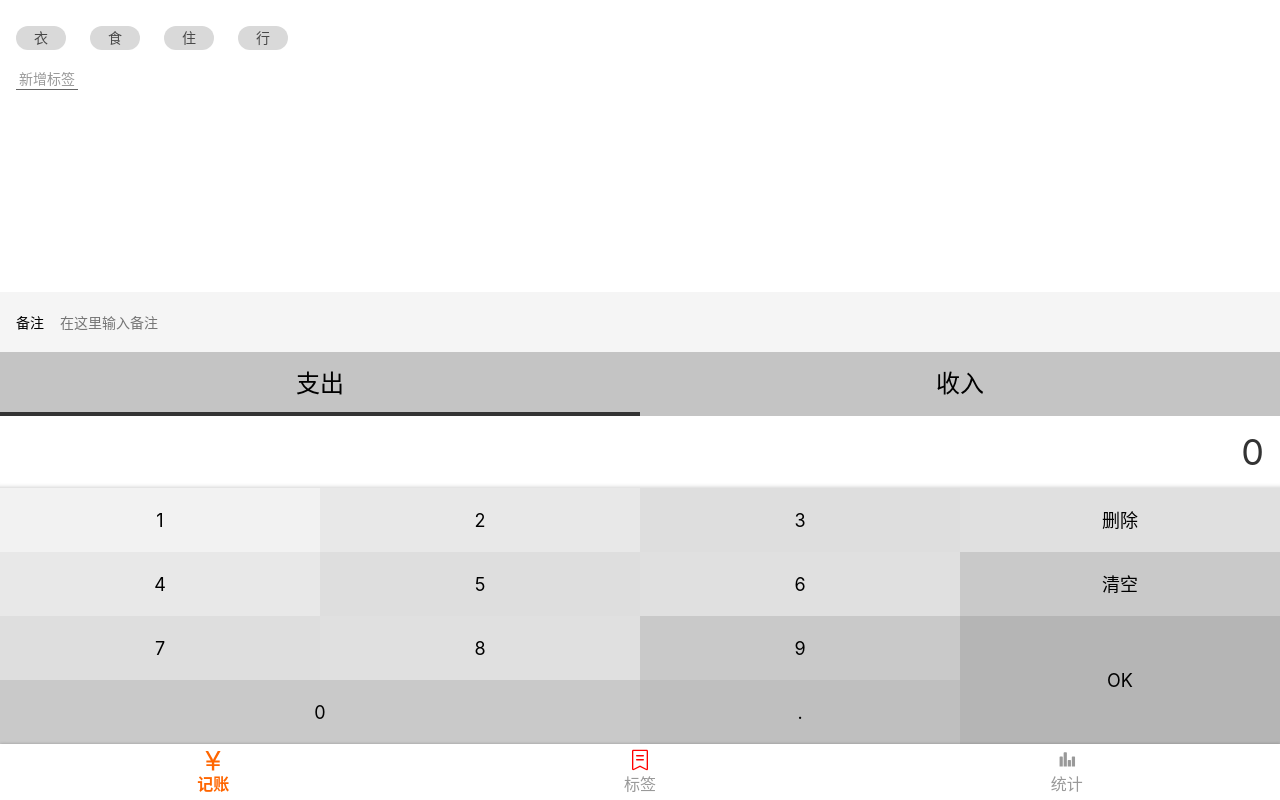
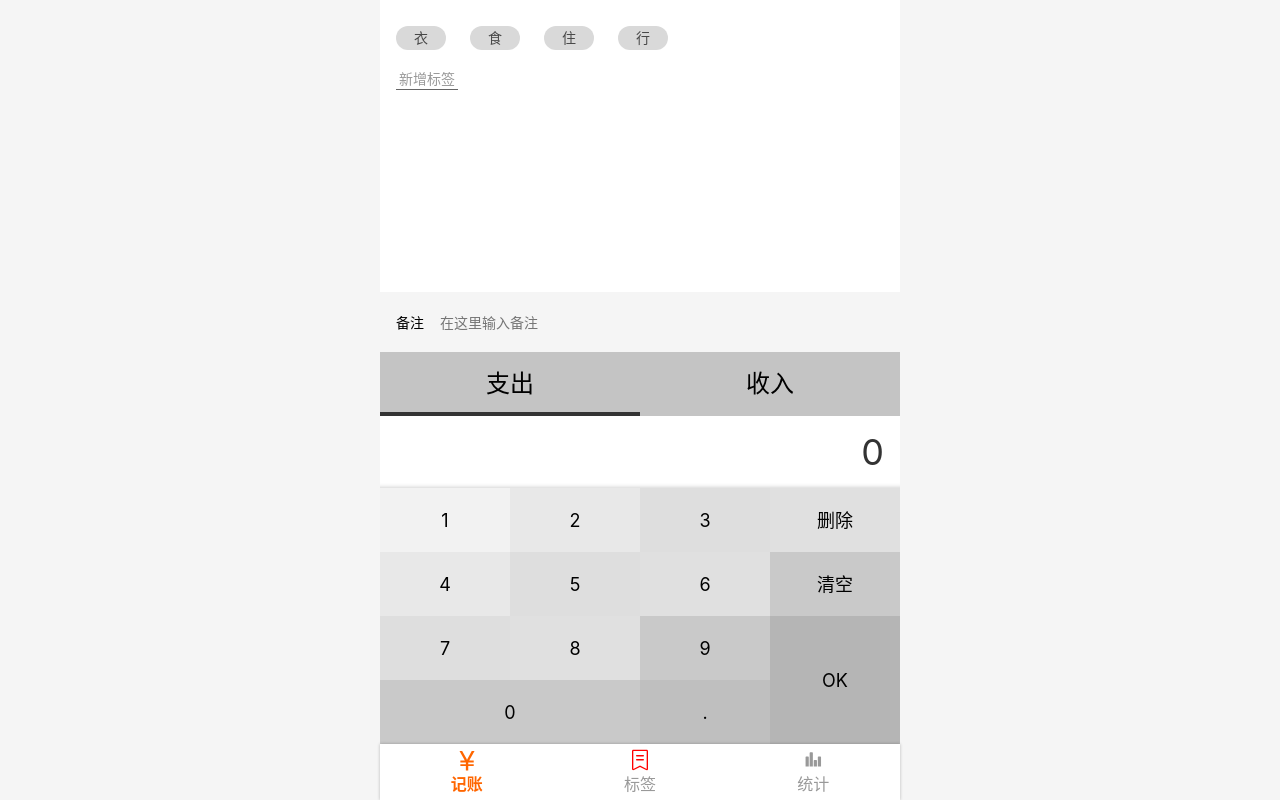
Before and after one commit to jinchao1992/-money-management-react, a React app: page /#/money in a window 1280 px wide. Built offline with nearby package versions, Linux system fonts and the light colour scheme.

Commit message:
Update css

```diff
--- a/src/App.tsx
+++ b/src/App.tsx
@@ -10,10 +10,16 @@
 import EditTag from './views/tags/EditTag';
 import Money from './views/money/Page';
 import NoMatch from './views/NoMatch';
+import styled from 'styled-components';
 
+const AppWrapper = styled.div`
+  max-width: 520px;
+  margin: 0 auto;
+`;
 
 function App() {
   return (
+    <AppWrapper>
       <Router>
         <Switch>
           <Route exact path="/tags">
@@ -34,6 +40,8 @@
           </Route>
         </Switch>
       </Router>
+    </AppWrapper>
+
   );
 }
 
--- a/src/views/money/components/TagsSection.tsx
+++ b/src/views/money/components/TagsSection.tsx
@@ -1,6 +1,7 @@
 import React from 'react';
 import styled from 'styled-components';
 import useTags from '../../../hooks/useTags';
+
 const Wrapper = styled.section`
   display: flex;
   flex-direction: column;
@@ -9,6 +10,9 @@
   overflow: auto;
   padding: 16px;
   background: #fff;
+  &::-webkit-scrollbar {
+    display: none; /* Chrome Safari */
+  }
   > .current {
     display: flex;
     flex-direction: row;
@@ -23,6 +27,7 @@
       margin-right: 24px;
       margin-top: 10px;
       border-radius: 12px;
+      cursor: pointer;
       &.selected {
         background: #ff6600;
         color: #fff;
```
Lines whose indentation alone changed are shown as unchanged.
